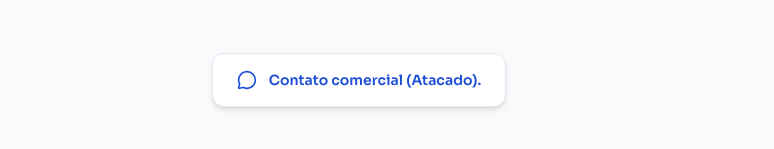
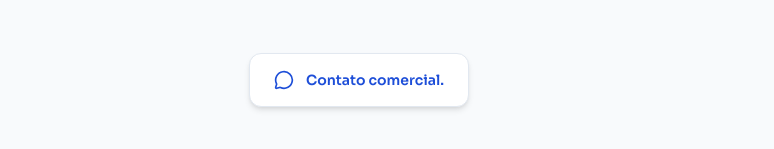
Before and after one commit to cybernobreak/synt, a plain HTML site: page index.html in a window 1280 px wide. Shown: the part 10167-10316 px from the top of the page, without its empty margins (281-1055 px from the left). Drawn offline with nearby package versions, Linux system fonts and the light colour scheme; a script that the page names is missing.

Commit message:
Update index.html

```diff
--- a/index.html
+++ b/index.html
@@ -702,7 +702,7 @@
         <div class="mt-8 mb-4 w-full flex justify-center">
             <a href="https://wa.me/5545999674663?text=Ol%C3%A1%21%20Gostaria%20de%20falar%20com%20o%20comercial." target="_blank" rel="noopener noreferrer" class="inline-flex items-center justify-center gap-3 px-6 py-4 bg-white border border-synth-border text-synth-blue rounded-xl font-sora hover:bg-synth-lightbl hover:border-synth-blue/30 transition-all shadow-md font-semibold text-sm">
                 <i data-lucide="message-circle" class="w-5 h-5"></i>
-                <span>Contato comercial (Atacado).</span>
+                <span>Contato comercial.</span>
             </a>
         </div>
     </footer>
```
